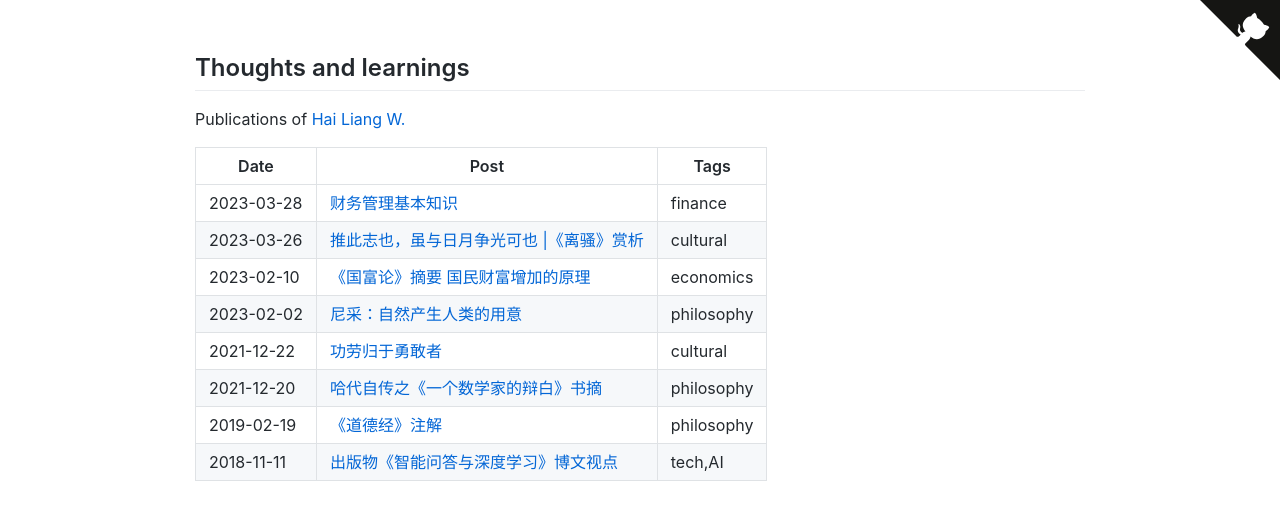
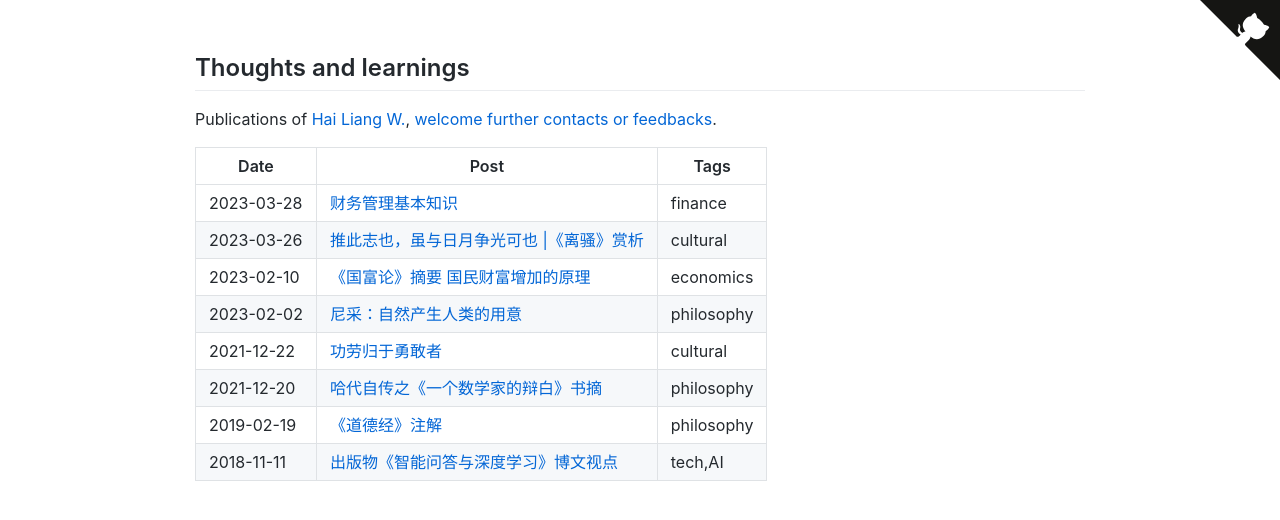
Before and after one commit to hailiang-wang/hailiang-wang, a plain HTML site: page docs/index.html in a window 1280 px wide. Drawn offline with Linux system fonts and the light colour scheme.

Commit message:
Update files

```diff
--- a/docs/index.html
+++ b/docs/index.html
@@ -99,7 +99,7 @@ SOFTWARE.
 </style>
 <article class="markdown-body">
 <h2 id="thoughts-and-learnings">Thoughts and learnings</h2>
-<p>Publications of <a href="https://github.com/hailiang-wang">Hai Liang W.</a></p>
+<p>Publications of <a href="https://github.com/hailiang-wang">Hai Liang W.</a>, <a href="mailto:hailiang.hl.wang@gmail.com?subject=%5BBlogs%5D%20Feedback%20on%20https%3A%2F%2Fhailiang-wang.github.io%2Fhailiang-wang&amp;body=Hello%2C%0D%0A%0D%0AI%20just%20take%20a%20look%20at%20your%20posts%2C%0D%0A...%0D%0A%0D%0ACheers.">welcome further contacts or feedbacks</a>.</p>
 <table>
 <thead>
 <tr class="header">
```
Also changed, not shown: 1 other file.
